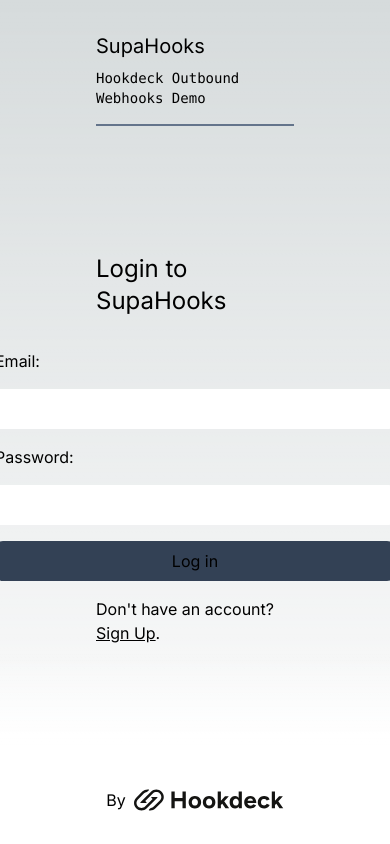
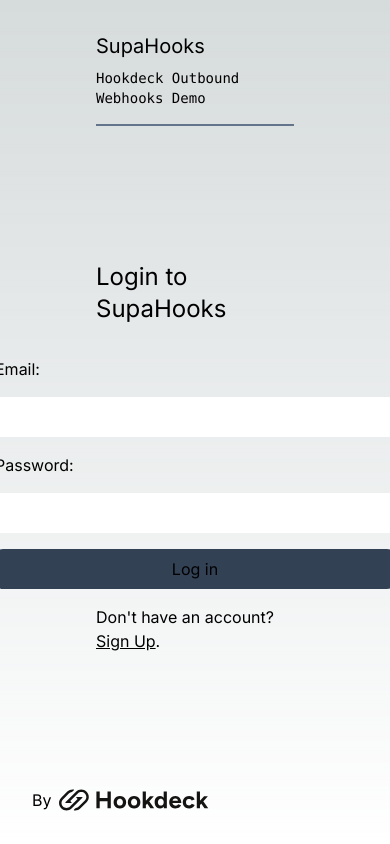
Before and after one commit to hookdeck/supahooks, a Next.js app: page /login in a window 390 px wide. Built offline with nearby package versions, Linux system fonts and the light colour scheme.

Commit message:
chore: increase margin on top header

```diff
--- a/src/app/layout.tsx
+++ b/src/app/layout.tsx
@@ -32,7 +32,7 @@
                 Hookdeck Outbound Webhooks Demo
               </h2>
             </div>
-            <div className="fixed bottom-0 left-0 flex h-48 w-full items-end justify-center bg-gradient-to-t from-white via-white dark:from-black dark:via-black lg:static lg:size-auto lg:bg-none">
+            <div className="fixed bottom-0 left-0 flex h-48 w-full items-end justify-cente lg:static lg:size-auto lg:bg-none">
               <a
                 className="pointer-events-none flex place-items-center gap-2 p-8 lg:pointer-events-auto lg:p-0 no-underline"
                 href="https://hookdeck.com?ref=outbound-webhooks-demo"
@@ -52,7 +52,7 @@
               </a>
             </div>
           </div>
-          <main className="flex flex-col w-full h-full max-w-5xl flex-grow mt-6">
+          <main className="flex flex-col w-full h-full max-w-5xl flex-grow mt-10">
             {children}
           </main>
         </div>
```
